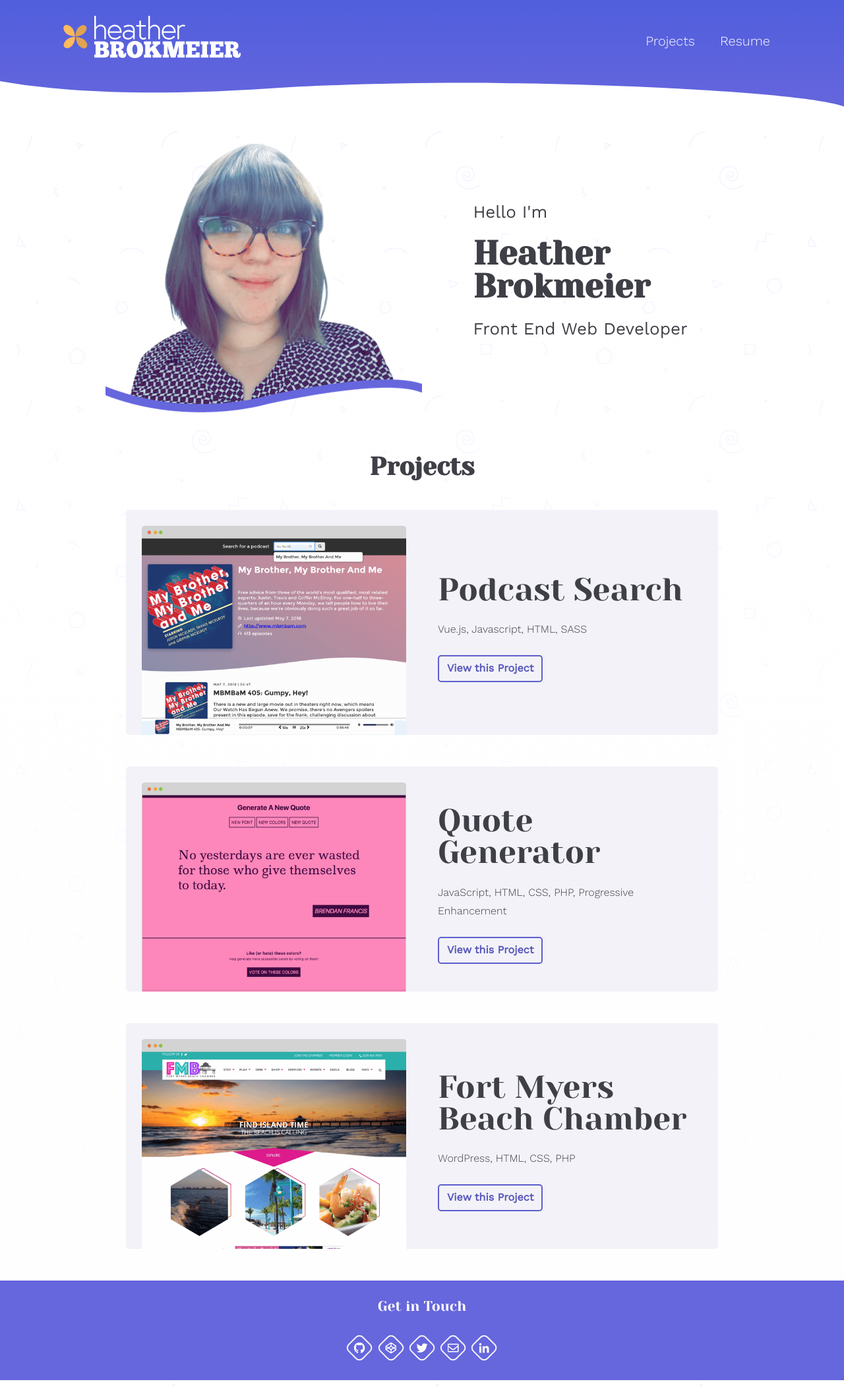
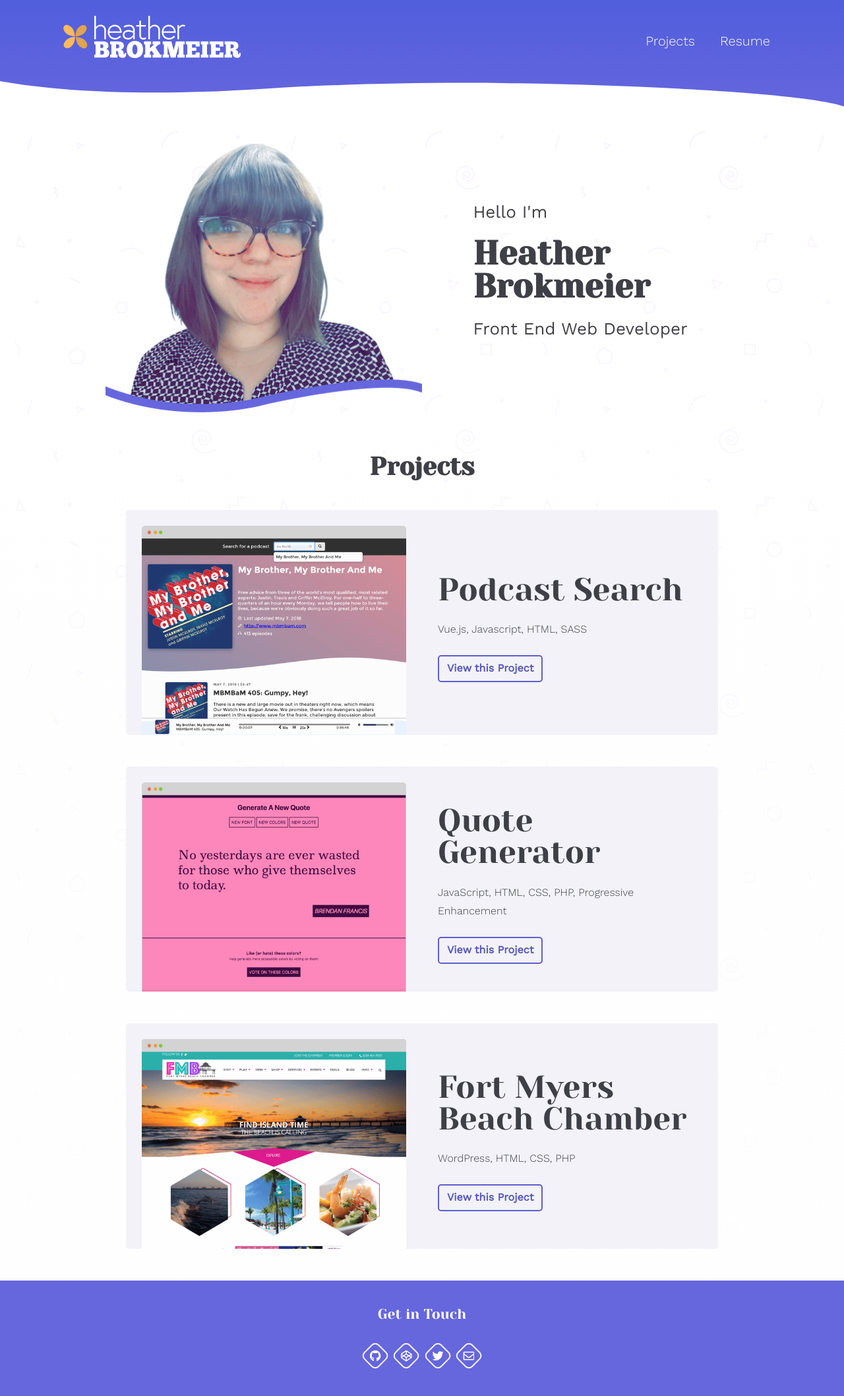
Before and after one commit to hbrok/heatherbrokmeier.com, a Jekyll site: the page built from index.md, in a window 1280 px wide. Shown: the whole page at 66% size. Built offline with Jekyll 4.4.1, drawn with Linux system fonts in a browser that asks for light colours; before the commit the page ends 2092 px from its top, so only the background shows below that.

Commit message:
Update footer styles, markup, & social media links

```diff
--- a/_includes/footer.html
+++ b/_includes/footer.html
@@ -5,23 +5,17 @@
 		<ul class="icon-diamond-list" role="navigation">
 			{% if site.github_username %}
 				<li>
-					<!-- <span class="footer-navigation-title">Github</span>
 					<a href="https://www.github.com/{{ site.github_username }}" class="link">
-						{{ site.github_username }}
-					</a> -->
-
-					<a href="https://www.github.com/{{ site.github_username }}" class="link">
+						<span class="visually-hidden">GitHub</span>
 						{% include icons/github.html %}
 					</a>
 				</li>
-
 			{% endif %}
 
 			{% if site.codepen_username %}
 				<li>
-					{% comment %} <span class="footer-navigation-title">CodePen</span> {% endcomment %}
 					<a href="http://codepen.io/{{ site.codepen_username }}" class="link">
-						{% comment %} {{ site.codepen_username }} {% endcomment %}
+						<span class="visually-hidden">CodePen</span>
 						{% include icons/codepen.html %}
 					</a>
 				</li>
@@ -29,9 +23,8 @@
 
 			{% if site.twitter_username %}
 				<li>
-					{% comment %} <span class="footer-navigation-title">Twitter</span> {% endcomment %}
 					<a href="https://www.twitter.com/{{ site.twitter_username }}" class="link">
-						{% comment %} {{ site.twitter_username }} {% endcomment %}
+						<span class="visually-hidden">Twitter</span>
 						{% include icons/twitter.html %}
 					</a>
 				</li>
@@ -39,20 +32,9 @@
 
 			{% if site.email %}
 				<li>
-					{% comment %} <span class="footer-navigation-title">Email</span> {% endcomment %}
 					<a href="mailto:{{ site.email }}" class="link">
+							<span class="visually-hidden">Email</span>
 						{% include icons/envelope.html %}
-						{% comment %} {{ site.email }} {% endcomment %}
-					</a>
-				</li>
-			{% endif %}
-
-			{% if site.linkedin_username %}
-				<li>
-					{% comment %} <span class="footer-navigation-title">LinkedIn</span> {% endcomment %}
-					<a href="https://www.{{ site.linkedin_username }}" class="link">
-						{% include icons/linkedin.html %}
-						{% comment %} {{ site.linkedin_username }} {% endcomment %}
 					</a>
 				</li>
 			{% endif %}
--- a/_includes/icons/linkedin.html
+++ /dev/null
@@ -1 +0,0 @@
-<svg xmlns="http://www.w3.org/2000/svg" viewBox="0 0 448 512"><path fill="currentColor" d="M100.3 480H7.4V180.9h92.9V480zM53.8 140.1C24.1 140.1 0 115.5 0 85.8 0 56.1 24.1 32 53.8 32c29.7 0 53.8 24.1 53.8 53.8 0 29.7-24.1 54.3-53.8 54.3zM448 480h-92.7V334.4c0-34.7-.7-79.2-48.3-79.2-48.3 0-55.7 37.7-55.7 76.7V480h-92.8V180.9h89.1v40.8h1.3c12.4-23.5 42.7-48.3 87.9-48.3 94 0 111.3 61.9 111.3 142.3V480z"/></svg>
--- a/_sass/base/_base.scss
+++ b/_sass/base/_base.scss
@@ -52,3 +52,11 @@ img {
     font-weight: bold;
     text-align: center;
 }
+
+.visually-hidden { /* https://snook.ca/archives/html_and_css/hiding-content-for-accessibility */
+    position: absolute !important;
+    height: 1px; width: 1px;
+    overflow: hidden;
+    clip: rect(1px 1px 1px 1px); /* IE6, IE7 */
+    clip: rect(1px, 1px, 1px, 1px);
+}
--- a/_sass/layout/_footer.scss
+++ b/_sass/layout/_footer.scss
@@ -1,7 +1,7 @@
 .site-footer {
     display: flex;
     margin: 3rem auto 0 auto;
-    padding: 1em 0;
+    padding: 2rem 0;
     background-color: $primary-light;
     color: $white;
     text-align: center;
```
Also changed, not shown: other parts of _includes/footer.html (+0 -26 lines), assets/js/plugins.js (deleted, +0 -24 lines), assets/js/main.js (deleted), assets/js/vendor/modernizr-2.8.3.min.js (deleted).
